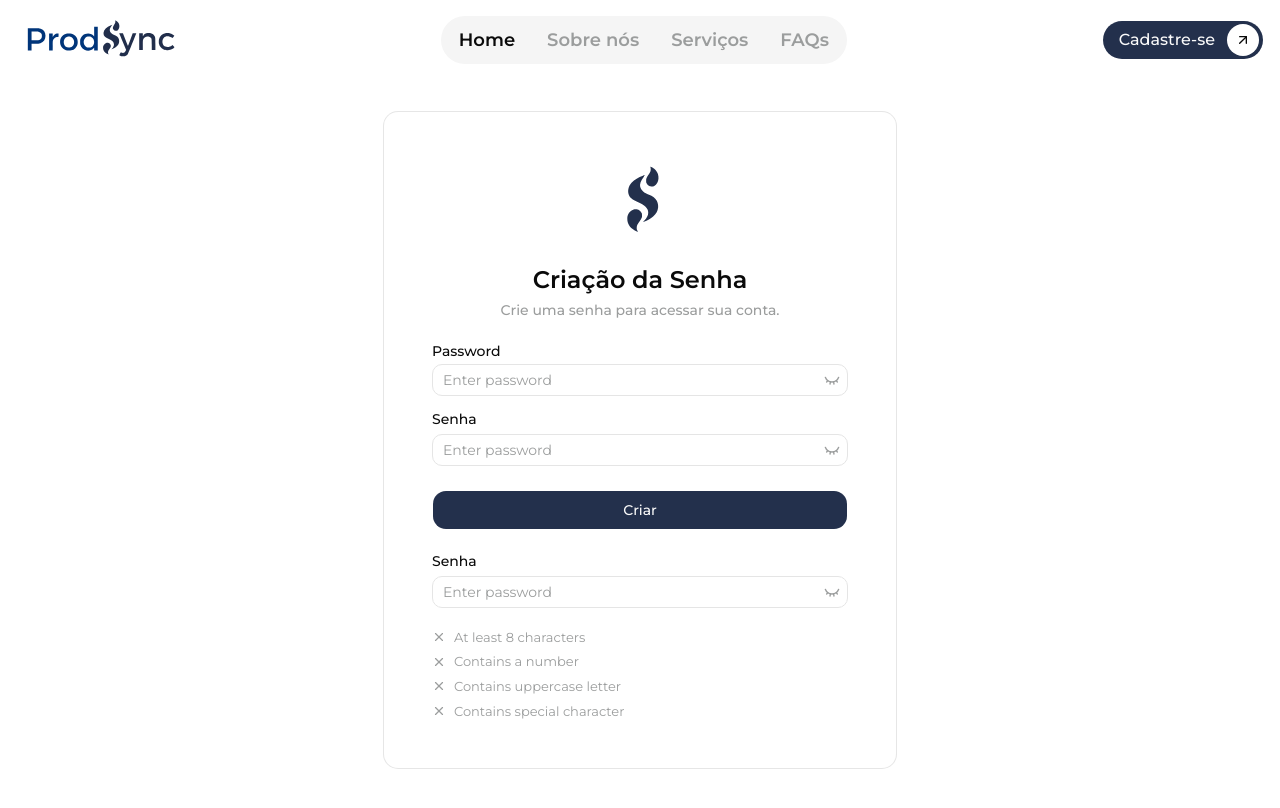
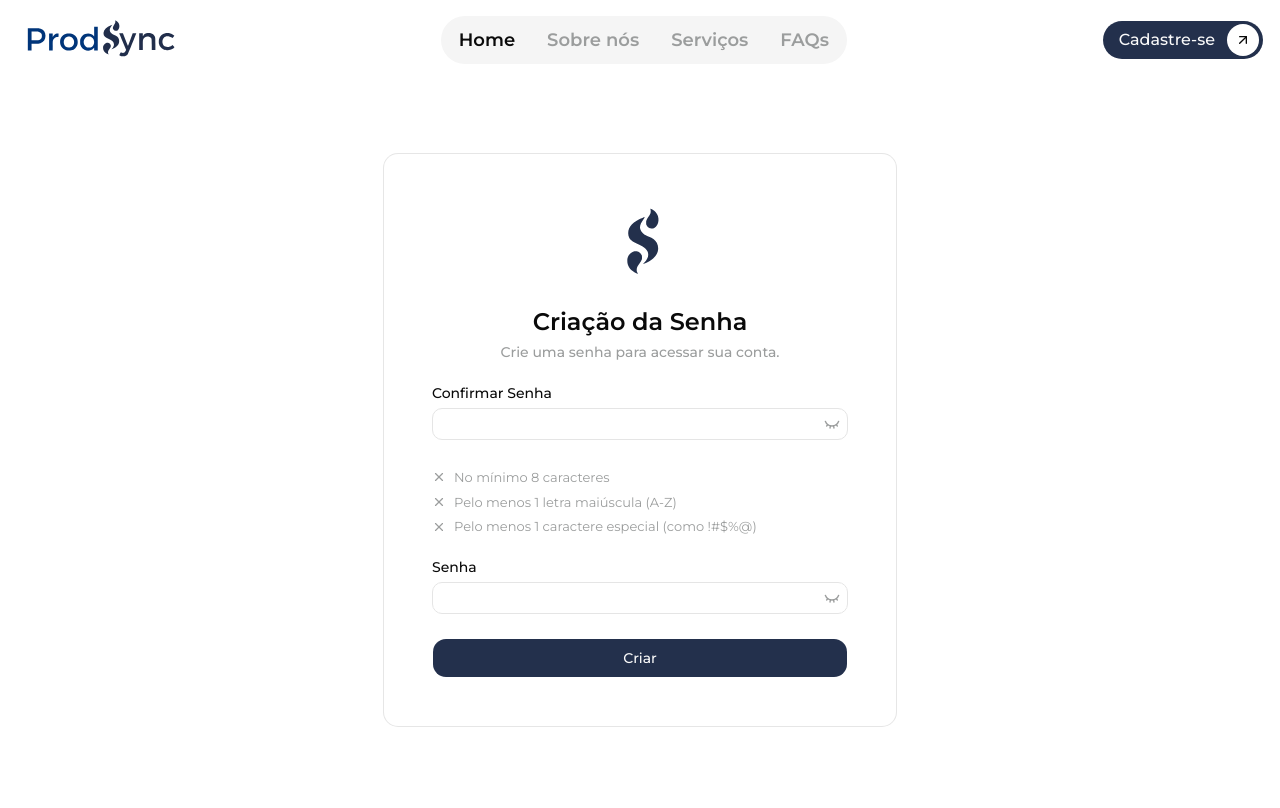
Before and after one commit to laramoreirab/prodsync, a Next.js app in the folder frontend/: page /primeiro-acesso in a window 1280 px wide. Shown: the top 808 px of the page. Built offline with nearby package versions, Linux system fonts and the light colour scheme.

Commit message:
style(front): interface primeiro acesso

```diff
--- a/frontend/src/components/ui/cardCriarSenha.jsx
+++ b/frontend/src/components/ui/cardCriarSenha.jsx
@@ -20,10 +20,9 @@ export default function CriarSenha() {
     const [showPassword, setShowPassword] = useState(false);
 
     const validations = [
-        { text: "At least 8 characters", valid: password.length >= 8 },
-        { text: "Contains a number", valid: /\d/.test(password) },
-        { text: "Contains uppercase letter", valid: /[A-Z]/.test(password) },
-        { text: "Contains special character", valid: /[!@#$%^&*]/.test(password) },
+        { text: "No mínimo 8 caracteres", valid: password.length >= 8 },
+        { text: "Pelo menos 1 letra maiúscula (A-Z)", valid: /[A-Z]/.test(password) },
+        { text: "Pelo menos 1 caractere especial (como !#$%@)", valid: /[!@#$%^&*]/.test(password) },
     ];
 
     const strength = validations.filter((v) => v.valid).length;
@@ -36,7 +35,7 @@ export default function CriarSenha() {
         return "bg-teal-500";
     };
 
-    const getStrengthText = (score) => {
+    /* const getStrengthText = (score) => {
         if (score === 0) return "";
         if (score <= 1) return "Weak";
         if (score <= 2) return "Moderate";
@@ -50,7 +49,7 @@ export default function CriarSenha() {
         if (score <= 2) return "text-orange-500";
         if (score <= 3) return "text-teal-400";
         return "text-teal-500";
-    };
+    }; */
 
     return (
         <section
@@ -78,15 +77,28 @@ export default function CriarSenha() {
                     <CardContent className="p-0">
                         <form>
                             <FieldGroup className="gap-6">
-                                <div className="flex flex-col gap-4">
-                                    <Field className="gap-1.5">
-                                        <Label htmlFor="password-realtime">Password</Label>
+
+
+
+
+
+
+
+
+
+
+
+
+
+
+
+                                <div className="space-y-2">
+                                    <Label htmlFor="password-realtime">Confirmar Senha</Label>
                                     <div className="relative">
                                         <Input
                                             className="bg-transparent"
                                             id="password-realtime"
                                             onChange={(e) => setPassword(e.target.value)}
-                                                placeholder="Enter password"
                                             type={showPassword ? "text" : "password"}
                                             value={password} />
                                         <Button
@@ -102,13 +114,35 @@ export default function CriarSenha() {
                                             )}
                                         </Button>
                                     </div>
-                                    </Field>
+                                </div>
 
-                                    <Field className="gap-1.5">
+                                <div className="space-y-1.5 pt-1">
+                                    {validations.map((validation, index) => (
+                                        <div
+                                            className={`flex items-center gap-2 text-sm transition-colors duration-200 ${validation.valid
+                                                ? "text-green-500"
+                                                : "text-muted-foreground"
+                                                }`}
+                                            key={index}>
+                                            {validation.valid ? (
+                                                <CheckCircle2 className="h-3.5 w-3.5" />
+                                            ) : (
+                                                <X className="h-3.5 w-3.5" />
+                                            )}
+                                            <span className="text-[13px]">{validation.text}</span>
+                                        </div>
+                                    ))}
+                                </div>
+
+                                <div className="flex flex-col gap-4">
+
+                                    <Field className="gap-0 mt-0">
                                         <InputSenha />
 
                                     </Field>
                                 </div>
+
+
                                 <Field className="gap-4">
                                     <Button
                                         type="submit"
@@ -129,67 +163,6 @@ export default function CriarSenha() {
 
 
 
-                                <div className="space-y-2">
-                                    <Label htmlFor="password-realtime">Senha</Label>
-                                    <div className="relative">
-                                        <Input
-                                            className="bg-transparent"
-                                            id="password-realtime"
-                                            onChange={(e) => setPassword(e.target.value)}
-                                            placeholder="Enter password"
-                                            type={showPassword ? "text" : "password"}
-                                            value={password} />
-                                        <Button
-                                            className="absolute top-0 right-0 h-full px-3 hover:bg-transparent cursor-pointer"
-                                            onClick={() => setShowPassword(!showPassword)}
-                                            size="icon"
-                                            type="button"
-                                            variant="ghost">
-                                            {showPassword ? (
-                                                <Eye className="h-4 w-4 text-muted-foreground" />
-                                            ) : (
-                                                <EyeClosed className="h-4 w-4 text-muted-foreground" />
-                                            )}
-                                        </Button>
-                                    </div>
-
-
-      <div className="space-y-2">
-        <div className="flex items-center justify-between text-xs font-medium">
-          <span className={getStrengthTextColor(strength)}>
-            {getStrengthText(strength)}
-          </span>
-        </div>
-      </div>
-      <div className="space-y-1.5 pt-1">
-        {validations.map((validation, index) => (
-          <div
-            className={`flex items-center gap-2 text-sm transition-colors duration-200 ${
-              validation.valid
-                ? "text-green-500"
-                : "text-muted-foreground"
-            }`}
-            key={index}>
-            {validation.valid ? (
-              <CheckCircle2 className="h-3.5 w-3.5" />
-            ) : (
-              <X className="h-3.5 w-3.5" />
-            )}
-            <span className="text-[13px]">{validation.text}</span>
-          </div>
-        ))}
-      </div>
-
-
-
-                                </div>
-
-
-
-
-
-
-
 
 
 
--- a/frontend/src/components/ui/inputSenha.jsx
+++ b/frontend/src/components/ui/inputSenha.jsx
@@ -56,7 +56,6 @@ const InputSenha = () => {
             className="bg-transparent"
             id="password-realtime"
             onChange={(e) => setPassword(e.target.value)}
-            placeholder="Enter password"
             type={showPassword ? "text" : "password"}
             value={password} />
           <Button
```
Lines whose indentation alone changed are shown as unchanged.
